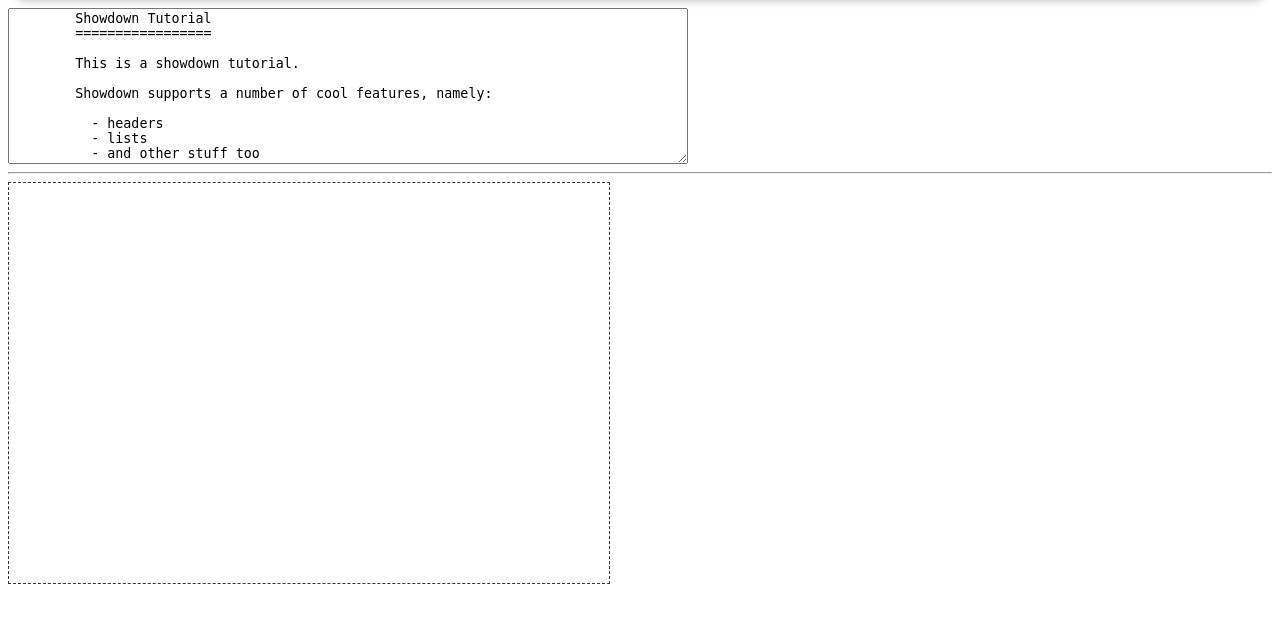
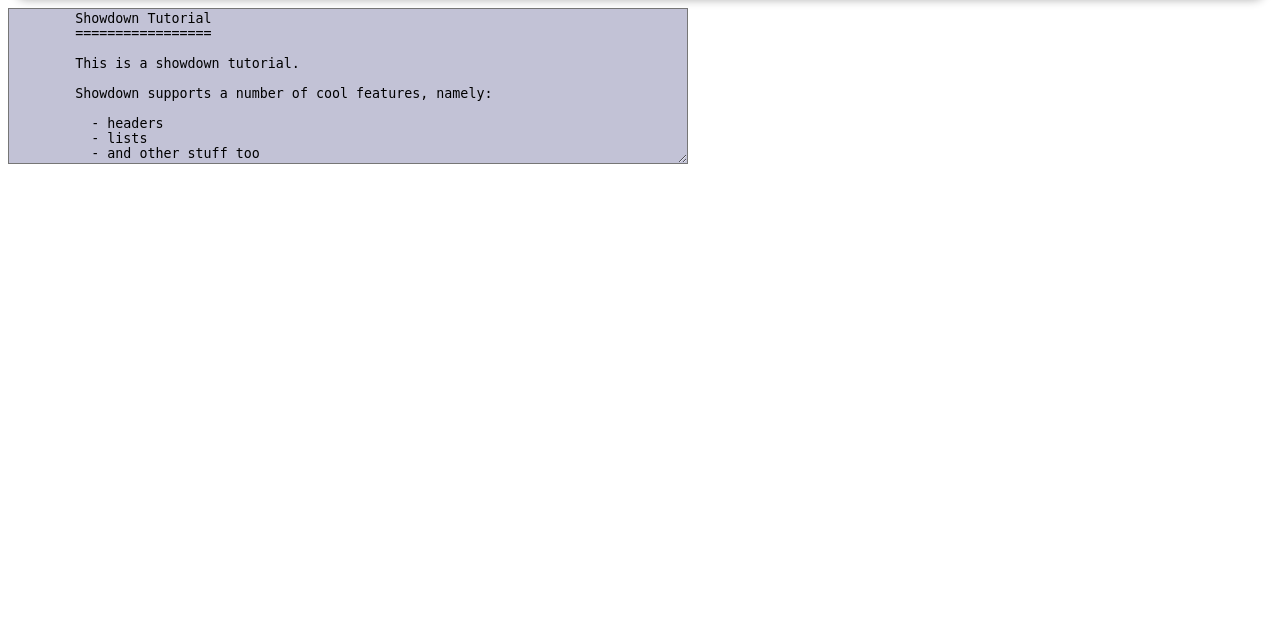
Before and after one commit to ellery25/EditorOnline, a Flask app: page / in a window 1280 px wide. Shown: the part 65-688 px from the top of the page. Run offline with Flask 3, Linux system fonts and the light colour scheme; some libraries are stand-ins or nearby versions.

Commit message:
organizacion de los input y output

```diff
--- a/src/config/static/css/style.css
+++ b/src/config/static/css/style.css
@@ -1,11 +1,4 @@
-#sourceTA {
-    display: block;
-  }
-  #targetDiv {
-    border: 1px dashed #333333;
-    width: 600px;
-    height: 400px;
-  }
+
 
   .navigation {
     background-color: rgb(190, 25, 25);
@@ -31,3 +24,27 @@
     height: 57px;
     align-items: center;
   }
+  .container {
+    display: flex;
+
+    flex-wrap: wrap;
+    justify-content: space-between;
+
+
+  }
+
+  section{
+    height: 100%;
+  }
+
+  section #sourceTA,section #targetDiv {
+
+    width: 100%;
+    box-sizing: border-box;
+    background-color: rgb(194, 194, 214);
+    height: 100%;
+
+
+
+
+  }
--- a/src/config/templates/index.html
+++ b/src/config/templates/index.html
@@ -93,7 +93,9 @@
 
 
 </div>
-<section>
+
+<div class="container">
+  <section>
     <textarea id="sourceTA" rows="10" cols="82" oninput="run()">
         Showdown Tutorial
         =================
@@ -123,10 +125,12 @@
 
 
 
-<hr>
+
 <section>
     <div id="targetDiv"></div>
 </section>
+
+</div>
 
 
 <script src="https://cdn.jsdelivr.net/npm/showdown@2.1.0/dist/showdown.min.js"></script>
```
